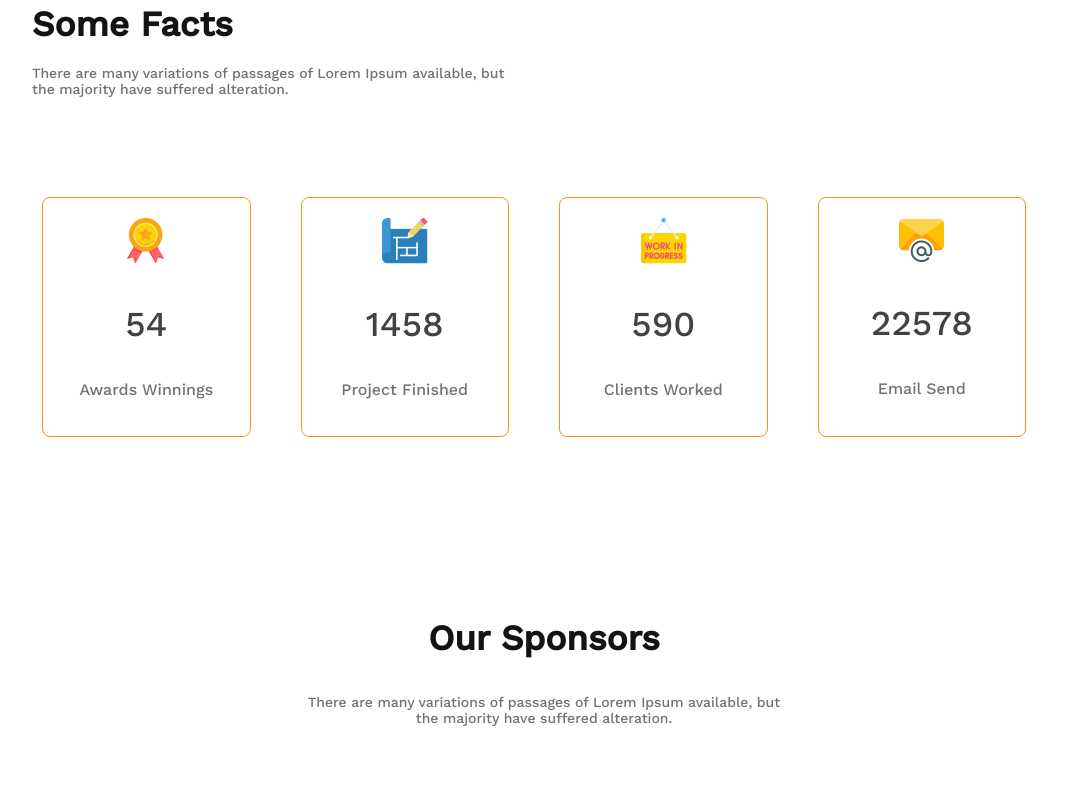
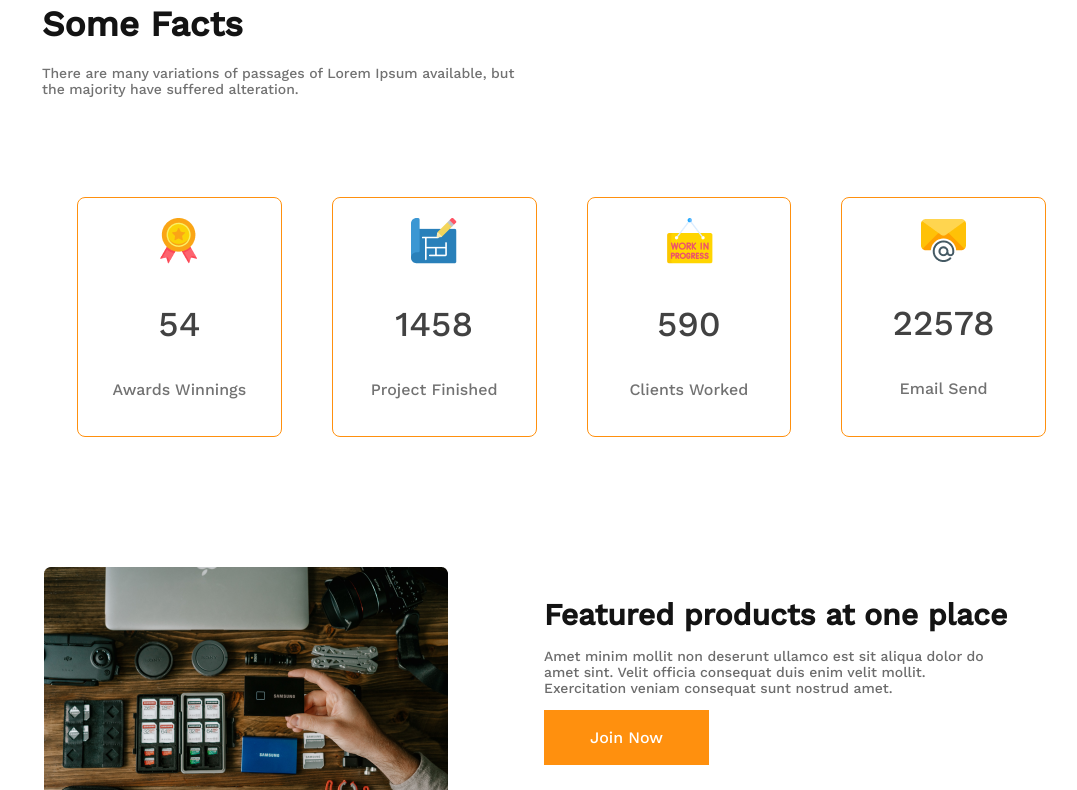
Before and after one commit to shakilmia15/architects-website, a plain HTML site: page index.html in a window 1280 px wide. Shown: the part 3098-3888 px from the top of the page, without its empty margins (96-1173 px from the left). Drawn offline with nearby package versions, Linux system fonts and the light colour scheme.

Commit message:
added extra section

```diff
--- a/index.html
+++ b/index.html
@@ -158,6 +158,21 @@
             achievement section end
         -------------------------------- -->
 
+        <!-- Featured products section start -->
+        <section>
+            <div class="featured-section">
+                <div>
+                    <img src="./images/gear.png" alt="">
+                </div>
+                <div>
+                    <h3 class="featured-title">Featured products at one place</h3>
+                    <p class="featured-description">Amet minim mollit non deserunt ullamco est sit aliqua dolor do amet sint. Velit officia consequat duis enim velit mollit. Exercitation veniam consequat sunt nostrud amet.</p>
+                    <button class="join-now-btn">Join Now</button>
+                </div>
+            </div>
+        </section>
+        <!-- Featured products section end -->
+
         <!-- -------------------------------------
             sponsors company logo section start
         ------------------------------------------>
--- a/styles/style.css
+++ b/styles/style.css
@@ -243,7 +243,7 @@ header {
 
 .achievement-header {
     margin-top: 130px;
-    padding-left: 120px;
+    padding-left: 130px;
 }
 
 .achievement-title {
@@ -263,8 +263,8 @@ header {
     display: flex;
     gap: 50px;
     margin-top: 100px;
-    margin-left: 130px;
-    margin-right: 150px;
+    margin-left: 165px;
+    margin-right: 130px;
 }
 
 .achievement-sectors div:hover {
@@ -297,6 +297,40 @@ header {
     font-size: 16px;
 }
 
+/* featured-section style */
+
+.featured-section {
+    display: flex;
+    gap: 96px;
+    margin-top: 130px;
+    margin-bottom: 80px;
+    margin-left: 132px;
+    margin-right: 165px;
+}
+
+.featured-title {
+    color: #131313;
+    font-weight: 600;
+    font-size: 30px;
+    margin-bottom: 16px;
+}
+
+.featured-description {
+    color: #6C6C6C;
+    font-weight: 400;
+    font-size: 14px;
+}
+
+.join-now-btn {
+    color: #FFFFFF;
+    font-weight: 500;
+    font-size: 16px;
+    background: #FF900E;
+    width: 165px;
+    height: 55px;
+    border: none;
+}
+
 /* ------------------------------
     sponsors logo section style
 ---------------------------------*/
@@ -316,7 +350,6 @@ header {
     color: #727272;
     font-weight: 400;
     font-size: 14px;
-    margin-top: 24px;
     margin-bottom: 70px;
 }
 
@@ -328,6 +361,7 @@ header {
 }
 
 .sponsors-company-logo img {
+    mix-blend-mode: luminosity;
     width: 100px;
     height: 40px;
 }
```
Also changed, not shown: images/gear.png (added).
